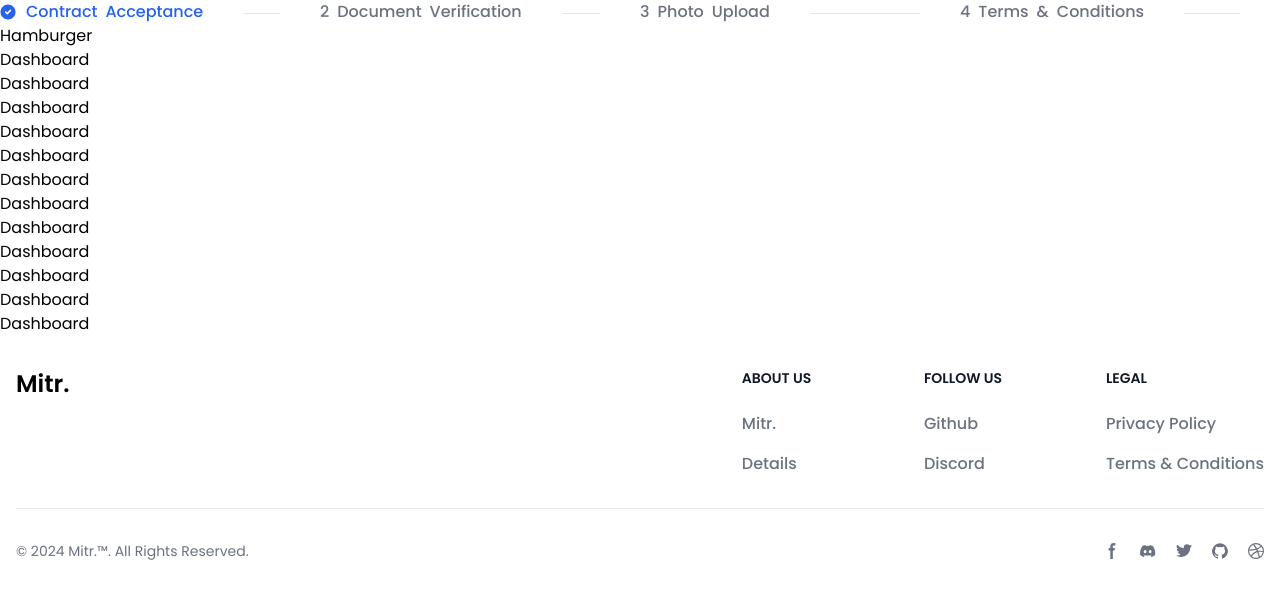
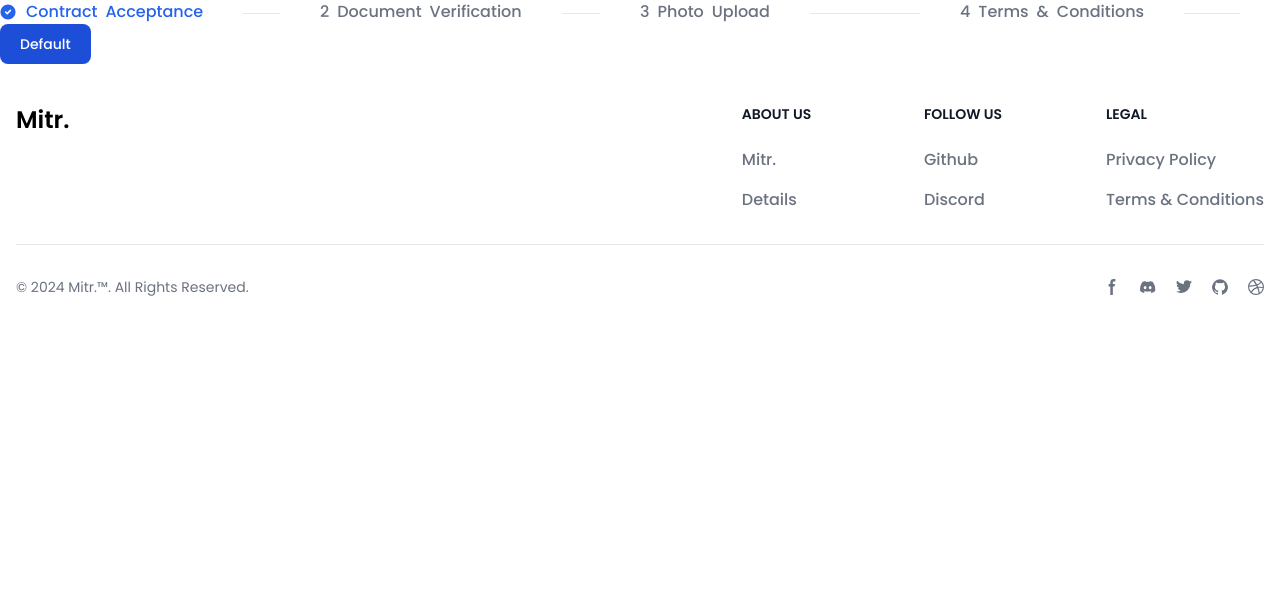
Before and after one commit to piyushbaibhav/Mitr, a React (Vite) app: page /dashboard in a window 1280 px wide. Shown: the top 598 px of the page. Built offline with nearby package versions, Linux system fonts and the light colour scheme.

Commit message:
new routes

```diff
--- a/src/App.jsx
+++ b/src/App.jsx
@@ -8,6 +8,7 @@
 import TypingText from './components/Type'
 import Hamburger from './components/Hamburger';
 import Footer from './components/Footer';
+import DocumentVerify from './pages/DocumentVerify';
 
 function App() {
   const [count, setCount] = useState(0)
@@ -22,6 +23,7 @@
       <Routes>
         <Route path='/' element={<Login/>}/>
         <Route path='/dashboard' element={<Dashboard/>}/>
+        <Route path='/documentverify' element={<DocumentVerify/>}/>
       </Routes>
         <Footer/>
       </Router>
--- a/src/pages/Dashboard.jsx
+++ b/src/pages/Dashboard.jsx
@@ -1,5 +1,5 @@
 import React from 'react'
-import Navbar from '../components/Navbar'
+import { Link } from 'react-router-dom'
 
 export default function Dashboard() {
   return (
@@ -35,19 +35,9 @@
 
     </ol>
   </nav>
-      <div className="flex">Hamburger</div>
-      <div>Dashboard</div>
-      <div>Dashboard</div>
-      <div>Dashboard</div>
-      <div>Dashboard</div>
-      <div>Dashboard</div>
-      <div>Dashboard</div>
-      <div>Dashboard</div>
-      <div>Dashboard</div>
-      <div>Dashboard</div>
-      <div>Dashboard</div>
-      <div>Dashboard</div>
-      <div>Dashboard</div>
+  <Link to="/documentverify">
+  <button type="button" class="text-white bg-blue-700 hover:bg-blue-800 focus:ring-4 focus:ring-blue-300 font-medium rounded-lg text-sm px-5 py-2.5 me-2 mb-2 dark:bg-blue-600 dark:hover:bg-blue-700 focus:outline-none dark:focus:ring-blue-800">Default</button>
+  </Link>
     </>
   )
 }
```
